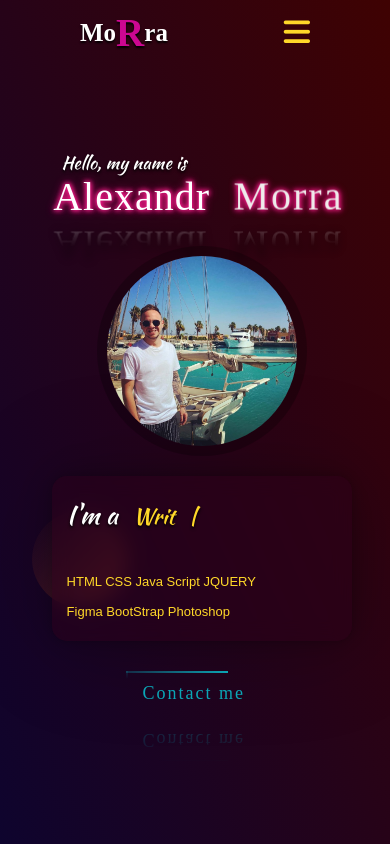
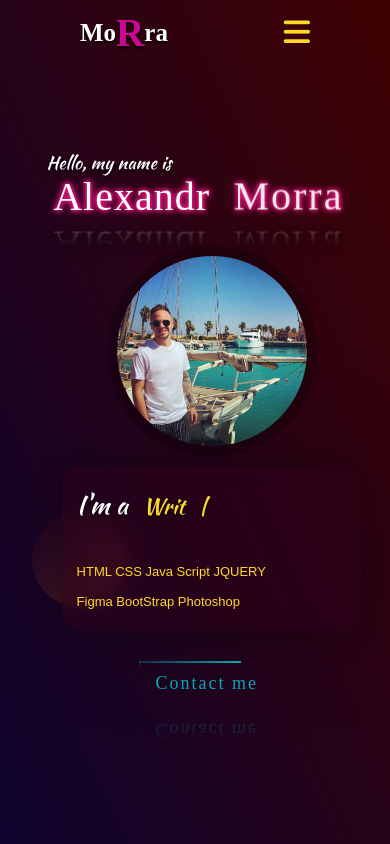
Before and after one commit to MorraMay/Portfolio, a plain HTML site: page index.html in a window 390 px wide. Shown: the top 844 px of the page. Drawn offline with nearby package versions, Linux system fonts and the light colour scheme; a web font is replaced by a local one.

Commit message:
Update style.css

```diff
--- a/css/style.css
+++ b/css/style.css
@@ -908,7 +908,7 @@ body{
 @media (max-width: 520px){
 
 		.max-width .text-1{
-			left: 100px;
+			left: 85px;
 			min-width: 200px;
 			font-size: 18px;
 			top: 10px;
@@ -939,7 +939,7 @@ body{
 			position: relative;
 			z-index: 1;
 			display: flex;
-			left: 235px;
+			left: 245px;
 			top: 215px;
 			align-items: center;
 			max-width: 450px;
@@ -951,8 +951,8 @@ body{
 		}
 		.container .neon{
 
-			top: 290px;
-			right: 135px;
+			top: 280px;
+			right: 122px;
 
 			padding: 12px 17px;
 			margin: 10px 10px;
@@ -973,8 +973,8 @@ body{
 			bottom:0px;
 			right: 0px;
 			position: relative;
-			left: 105px;
-			top: 120px;
+			left: 115px;
+			top: 110px;
 
 		}
 		.container .static__card .static-txt{
```
